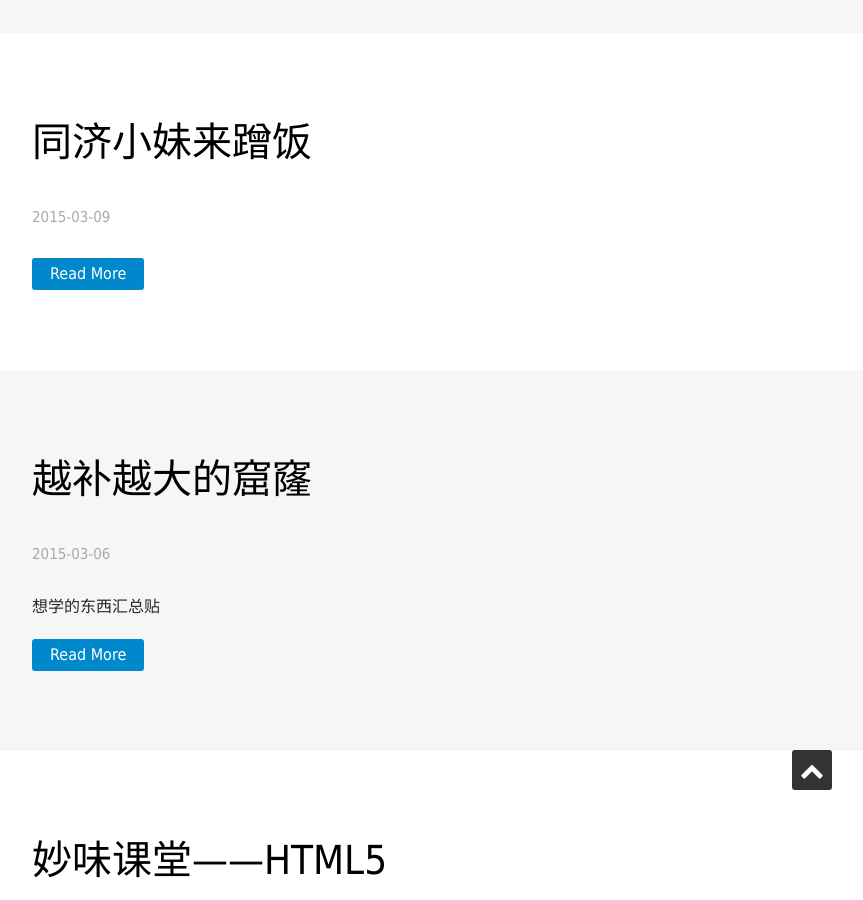
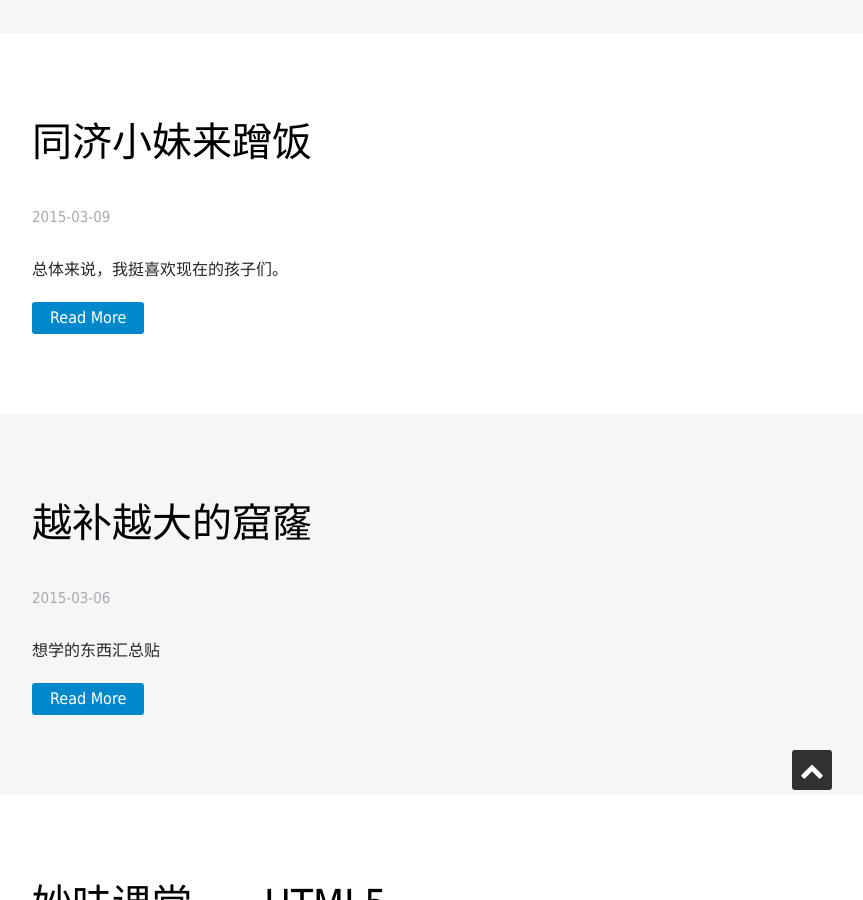
Before and after one commit to fantaghiro/fantaghiro.github.io, a Jekyll site: the page built from index.html, in a window 1280 px wide and 900 px high, scrolled down 1238 px. Shown: the whole window, without its empty margins (248-1111 px from the left). Built offline with Jekyll 4.4.1, drawn with Linux system fonts in a browser that asks for light colours; nearby versions of some CDN libraries; some web fonts are replaced; the list of posts is cut into pages by our own code.

Commit message:
Update 2015-03-09-Daily.markdown

```diff
--- a/_posts/2015-03-09-Daily.markdown
+++ b/_posts/2015-03-09-Daily.markdown
@@ -2,6 +2,7 @@
 layout: post
 title: 同济小妹来蹭饭
 category: writeups
+description: 总体来说，我挺喜欢现在的孩子们。
 tags:
 - 日记
 ---
```
